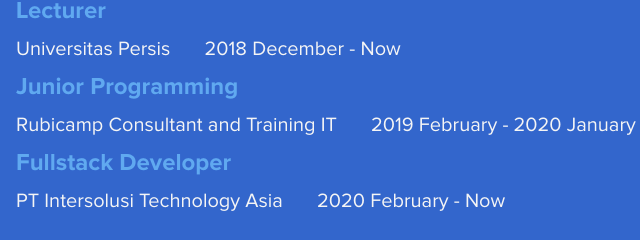
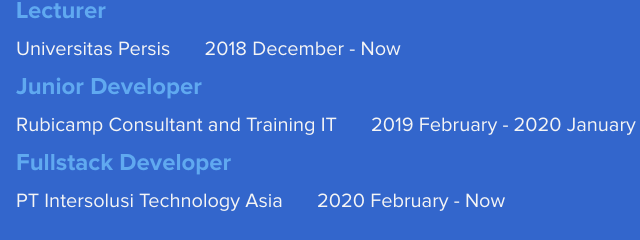
Before and after one commit to hardy-dev/hardi-dev.github.io, a plain HTML site: page profile.html in a window 1280 px wide. Shown: the part 1739-1979 px from the top of the page, 484-1124 px from the left. Drawn offline with Linux system fonts and the light colour scheme.

Commit message:
new about me

```diff
--- a/profile.html
+++ b/profile.html
@@ -133,7 +133,7 @@ http://www.templatemo.com/tm-467-easy-profile
 						<h4 class="experience-title accent">Lecturer</h4>
 						<h5>Universitas Persis</h5><span></span>
 						<h5>2018 December - Now</h5>
-						<h4 class="experience-title accent">Junior Programming</h4>
+						<h4 class="experience-title accent">Junior Developer</h4>
 						<h5>Rubicamp Consultant and Training IT</h5><span></span>
 						<h5>2019 February - 2020 January</h5>
 						<h4 class="experience-title accent">Fullstack Developer</h4>
```
